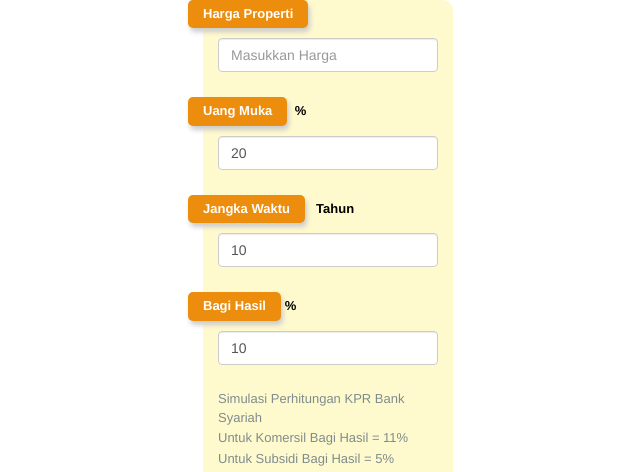
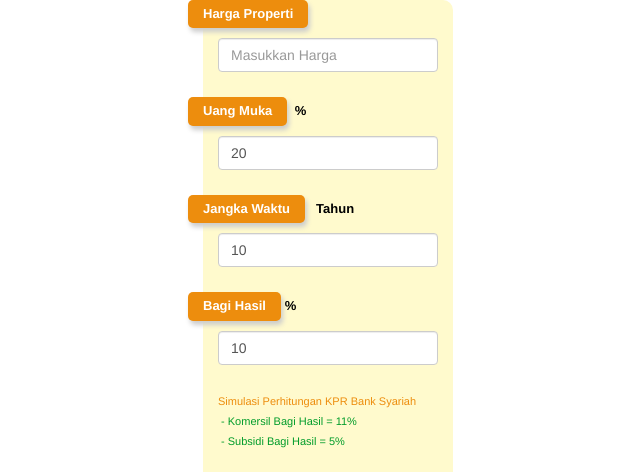
Before and after one commit to izzoel/akpra, a plain HTML site: page index.html in a window 1280 px wide. Shown: the top 472 px of the page, without its empty margins (257-897 px from the left). Drawn offline with nearby package versions, Linux system fonts and the light colour scheme.

Commit message:
Update index.html

```diff
--- a/index.html
+++ b/index.html
@@ -48,9 +48,9 @@
 <!--                     <h5 class="great" id="label-z">Bagi Hasil</h5> -->
 <!--                   <span style="margin-bottom:15px ;"><b style="color: black;">%</b></span> -->
 <!--                     <input type="text" id="bunga" class="form-control" onkeyup="update()" placeholder="">  -->
-                     <span style="margin-bottom:0px ;">Simulasi Perhitungan KPR Bank Syariah</span><br>
-                     <span style="margin-bottom:0px ;">Untuk Komersil Bagi Hasil = 11%</span><br>
-                      <span style="margin-bottom:0px ;">Untuk Subsidi Bagi Hasil = 5%</span><br>
+                     <span style="margin-bottom:0px; font-size:11px; color:#ed8d0d;">Simulasi Perhitungan KPR Bank Syariah</span><br>
+                     <span style="margin-bottom:0px; font-size:11px; color:#009c2a; ">&nbsp- Komersil Bagi Hasil = 11%</span><br>
+                      <span style="margin-bottom:0px;  font-size:11px; color:#009c2a; ">&nbsp- Subsidi Bagi Hasil = 5%</span><br>
                 </div>
                 <div class="form-group" style="margin: 0;padding:0 ;">
                     <div class="price-slider" style="margin: 0;margin-right: 0;padding-right:0 ;">
```
